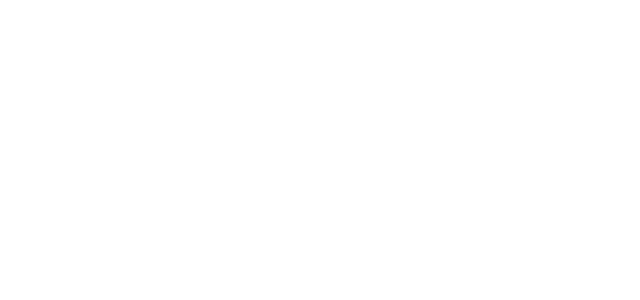
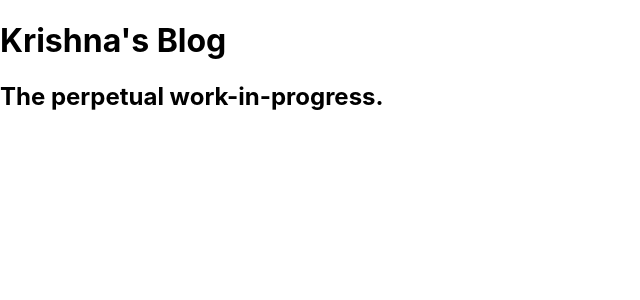
Before and after one commit to kito0/chittur, a Next.js app in the folder client/: page / in a window 1280 px wide. Shown: the top 300 px of the page, without its empty margins (0-640 px from the left). Built offline with nearby package versions, Linux system fonts and the light colour scheme.

Commit message:
feat: create default-layout.tsx

```diff
--- /dev/null
+++ b/client/layout/default-layout.tsx
@@ -0,0 +1,12 @@
+import { Layout } from 'ts';
+
+import { Nav } from 'components';
+
+export const DefaultLayout = ({ children }: Layout) => {
+  return (
+    <>
+      <Nav />
+      <main>{children}</main>
+    </>
+  );
+};
--- /dev/null
+++ b/client/layout/index.ts
@@ -0,0 +1 @@
+export { DefaultLayout } from 'layout/default-layout';
--- a/client/pages/_app.tsx
+++ b/client/pages/_app.tsx
@@ -1,9 +1,14 @@
 import type { AppProps } from 'next/app';
+import 'styles/globals.css';
 
-import '../styles/globals.css';
+import { DefaultLayout } from 'layout';
 
 const App = ({ Component, pageProps }: AppProps) => {
-  return <Component {...pageProps} />;
+  return (
+    <DefaultLayout>
+      <Component {...pageProps} />
+    </DefaultLayout>
+  );
 };
 
 export default App;
```
